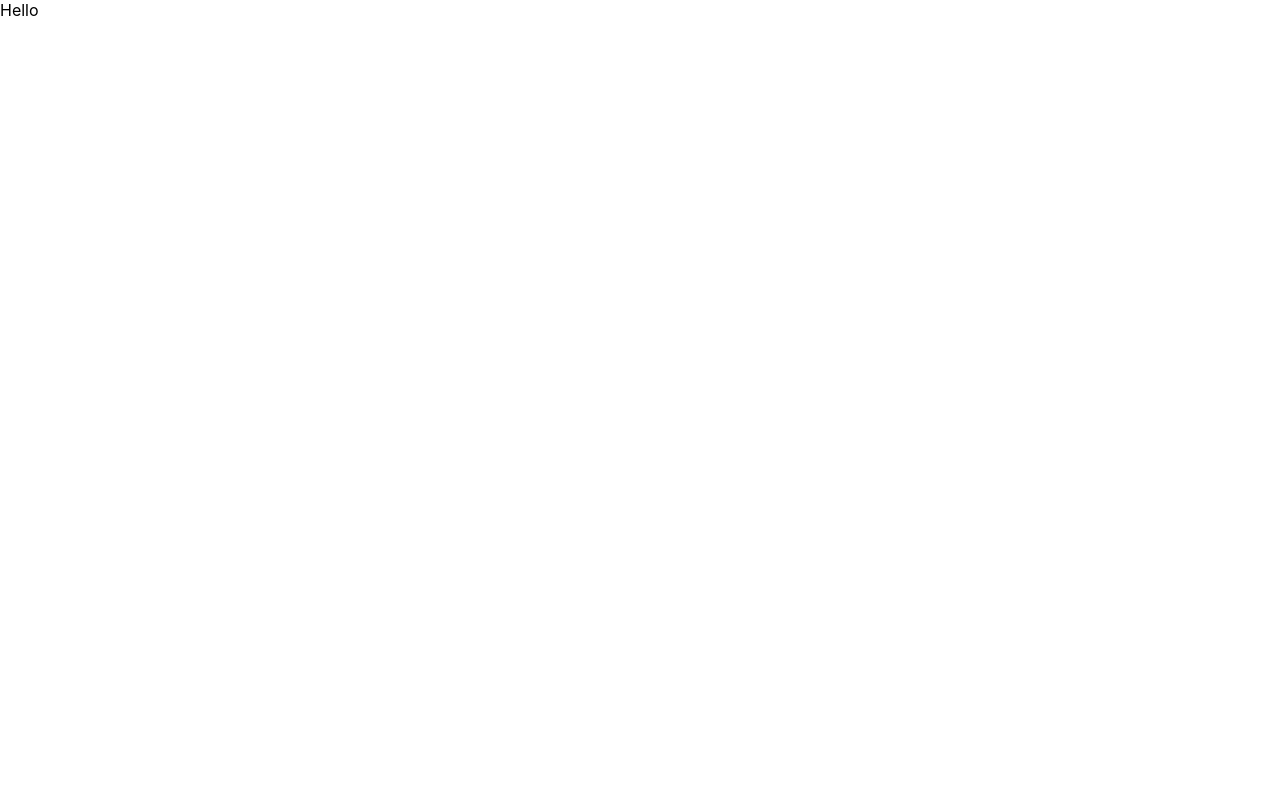
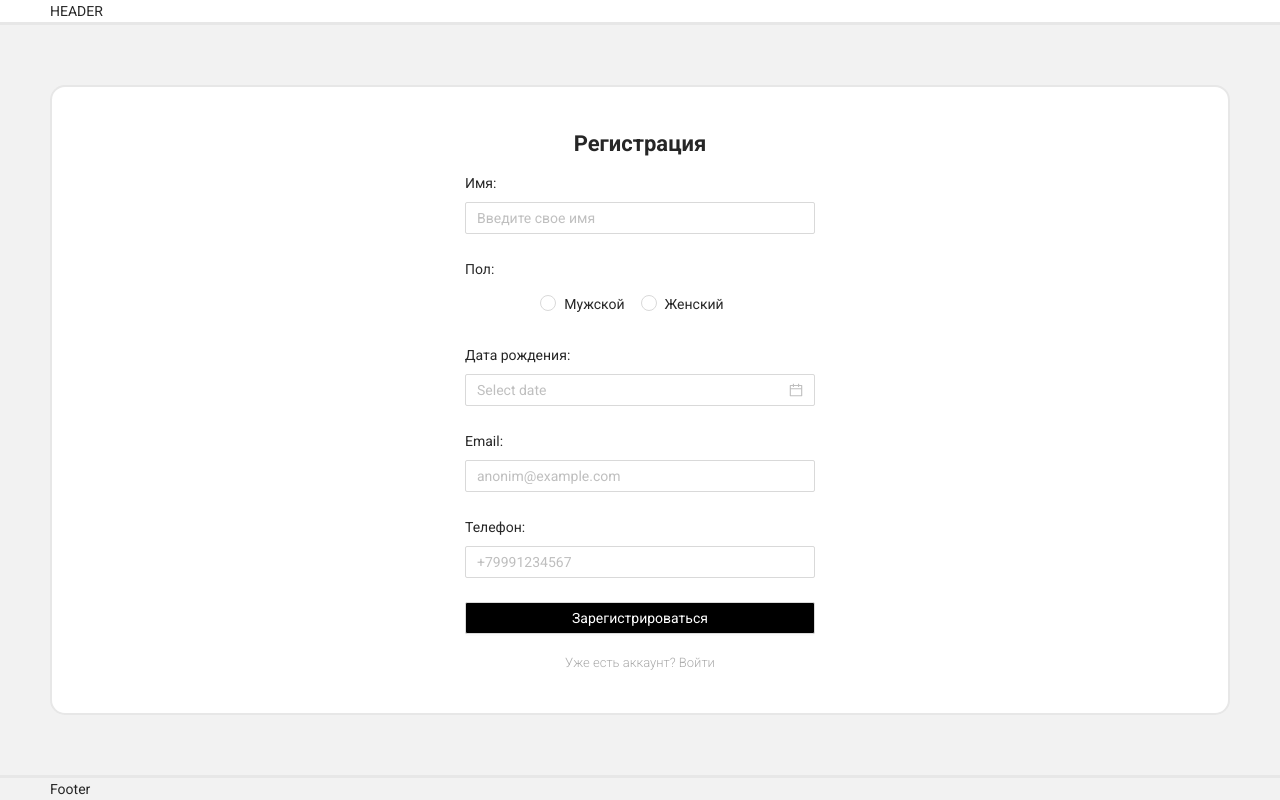
Before and after one commit to aliveairush/delta-world, a React (Create React App) app in the folder delta-world/: page / in a window 1280 px wide. Built offline with nearby package versions, Linux system fonts and the light colour scheme.

Commit message:
Added Registration Form just markup and css without any business logic.

```diff
--- a/delta-world/package.json
+++ b/delta-world/package.json
@@ -10,6 +10,7 @@
     "@types/node": "^12.20.37",
     "@types/react": "^17.0.37",
     "@types/react-dom": "^17.0.11",
+    "antd": "^4.17.3",
     "react": "^17.0.2",
     "react-dom": "^17.0.2",
     "react-scripts": "4.0.3",
@@ -37,7 +38,8 @@
       "project": "./tsconfig.json"
     },
     "rules": {
-      "react/function-component-definition": "off"
+      "react/function-component-definition": "off",
+      "@typescript-eslint/quotes": "off"
     }
   },
   "browserslist": {
--- a/delta-world/src/App.scss
+++ b/delta-world/src/App.scss
@@ -1,4 +1,25 @@
+@import url('https://fonts.googleapis.com/css2?family=Roboto:wght@300;400;500;700&display=swap');
 .App {
+  min-height: 100vh;
+  background-color: #F2F2F2;
+  font-family: 'Roboto', sans-serif;
+}
+
+.page-layout {
+  display: flex;
+  flex-direction: column;
+
+  &__header {
+    flex: 0 1 auto;
+  }
+
+  &__content {
+    flex: 1 1 auto;
+  }
+
+  &__footer {
+    flex: 0 1 auto;
+  }
 }
 
 * {
@@ -7,10 +28,38 @@
   margin: 0;
 }
 
-h1,h2,h3,h4,h5,h6 {
+h1, h2, h3, h4, h5, h6 {
   color: inherit;
 }
 
 a {
   color: inherit;
 }
+
+.custom-container {
+  padding: 0 15px;
+}
+
+@media (min-width: 575.98px) {
+  .custom-container {
+    padding: 0 calc(50% - 270px);
+  }
+}
+
+@media (min-width: 767.98px) {
+  .custom-container {
+    padding: 0 calc(50% - 360px);
+  }
+}
+
+@media (min-width: 991.98px) {
+  .custom-container {
+    padding: 0 calc(50% - 480px);
+  }
+}
+
+@media (min-width: 1199.98px) {
+  .custom-container {
+    padding: 0 calc(50% - 590px);
+  }
+}
--- a/delta-world/src/App.tsx
+++ b/delta-world/src/App.tsx
@@ -1,9 +1,15 @@
 import React from 'react';
 import './App.scss';
+import RegistrationForm from "./forms/RegistrationForm";
+import Header from "./components/header/Header";
+import Footer from "./components/footer/Footer";
+import 'antd/dist/antd.css';
 
 const App = () => (
-  <div className="App">
-    Hello
+  <div className="App page-layout">
+    <Header />
+    <RegistrationForm />
+    <Footer />
   </div>
 );
 
--- /dev/null
+++ b/delta-world/src/components/footer/Footer.scss
@@ -0,0 +1,4 @@
+.footer {
+  border-top: 3px solid #E7E7E7;
+
+}
--- /dev/null
+++ b/delta-world/src/components/footer/Footer.tsx
@@ -0,0 +1,13 @@
+import React from 'react';
+import './Footer.scss';
+
+const Footer = () => (
+  <div className="page-layout__footer footer custom-container">
+    <div>
+      Footer
+    </div>
+
+  </div>
+);
+
+export default Footer;
--- /dev/null
+++ b/delta-world/src/components/header/Header.scss
@@ -0,0 +1,6 @@
+@import "../../scss-varibales";
+
+.header {
+  background-color: #fff;
+  border-bottom: 3px solid $border-color-light;
+}
--- /dev/null
+++ b/delta-world/src/components/header/Header.tsx
@@ -0,0 +1,10 @@
+import React from "react";
+import './Header.scss';
+
+const Header = () => (
+  <header className="page-layout__header header custom-container">
+    <div>HEADER</div>
+  </header>
+);
+
+export default Header;
--- /dev/null
+++ b/delta-world/src/forms/RegistrationForm.scss
@@ -0,0 +1,52 @@
+@import "../scss-varibales";
+
+.registration-page {
+  display: flex;
+  justify-content: center;
+
+}
+
+.registration-form {
+  background-color: $primary-bg-color-light;
+  border: 2px solid $border-color-light;
+  border-radius: 15px;
+  display: flex;
+  flex-direction: column;
+  justify-content: center;
+  align-items: center;
+  margin: 60px 0;
+  width: 100%;
+  padding: 20px 0;
+
+  &__title {
+    font-weight: bold;
+    font-size: 22px;
+    padding-bottom: 10px;
+  }
+
+  &__content {
+    width: 350px;
+
+    &__radio {
+      width: 100%;
+      text-align: center;
+    }
+
+    &__datepicker {
+      width: 100%;
+    }
+
+    & button {
+      width: 100%;
+      color: $primary-btn-text-color-light;
+      background-color: $primary-btn-bg-color-light;
+    }
+  }
+
+  &__login-link {
+    font-size: 13px;
+    font-weight: lighter;
+    margin-top: -5px;
+    color: $secondary-text-color-light;
+  }
+}
--- /dev/null
+++ b/delta-world/src/forms/RegistrationForm.tsx
@@ -0,0 +1,43 @@
+import React from 'react';
+import './RegistrationForm.scss';
+import {
+  Button,
+  DatePicker, Form, Input, Radio,
+} from "antd";
+
+const RegistrationForm = () => (
+  <main className="registration-page custom-container page-layout__content">
+    <div className="registration-form">
+      <div className="registration-form__title">Регистрация</div>
+      <Form className="registration-form__content" layout="vertical">
+        <Form.Item label="Имя:">
+          <Input placeholder="Введите свое имя" />
+        </Form.Item>
+        <Form.Item name="radio-group" label="Пол:">
+          <Radio.Group className="registration-form__content__radio">
+            <Radio value="Мужской">Мужской</Radio>
+            <Radio value="Женский">Женский</Radio>
+          </Radio.Group>
+        </Form.Item>
+        <Form.Item name="date-picker" label="Дата рождения:">
+          <DatePicker className="registration-form__content__datepicker" />
+        </Form.Item>
+        <Form.Item label="Email:">
+          <Input placeholder="anonim@example.com" />
+        </Form.Item>
+        <Form.Item label="Телефон:">
+          <Input placeholder="+79991234567" />
+        </Form.Item>
+        <Form.Item>
+          <Button htmlType="submit">
+            Зарегистрироваться
+          </Button>
+        </Form.Item>
+      </Form>
+      <div className="registration-form__login-link">Уже есть аккаунт? Войти</div>
+    </div>
+
+  </main>
+);
+
+export default RegistrationForm;
--- /dev/null
+++ b/delta-world/src/scss-varibales.scss
@@ -0,0 +1,9 @@
+$border-color-light: #E7E7E7;
+
+$primary-text-color-light: #000;
+$secondary-text-color-light: #ababab;
+$primary-bg-color-light: #FFF;
+
+
+$primary-btn-bg-color-light: #000;
+$primary-btn-text-color-light: #FFF;
```
Also changed, not shown: 1 other file (tests, documents, lock files or other folders).
